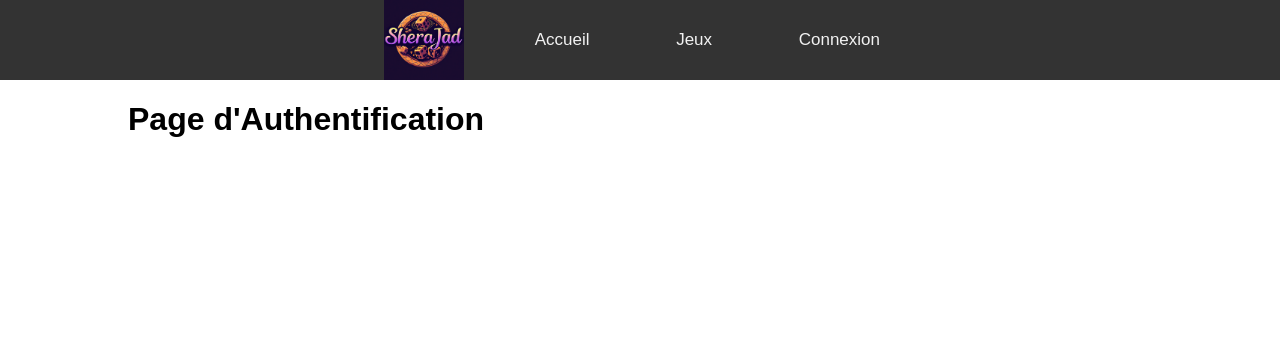
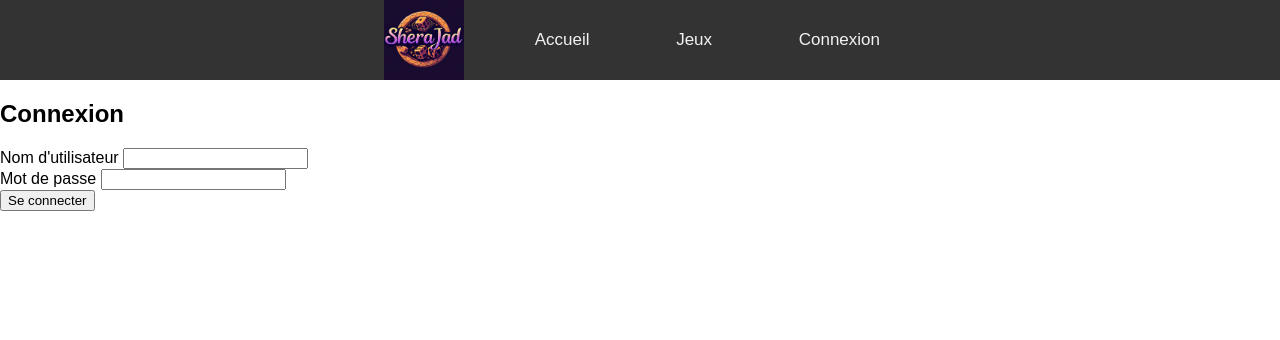
Before and after one commit to MaxBortolotti/SheraJad_BDDA, a Flask app: page /auth in a window 1280 px wide. Shown: the top 340 px of the page. Run offline with Flask 3, Linux system fonts and the light colour scheme; parts of the project's set-up code (start-up, migrations or seed data) failed here and were passed over.

Commit message:
marche pas

```diff
--- a/backend/app.py
+++ b/backend/app.py
@@ -1,12 +1,25 @@
-from flask import Flask, request, render_template
+from flask import Flask, request, render_template, redirect, url_for, flash
 from flask_sqlalchemy import SQLAlchemy
 from datetime import datetime
+from flask_login import LoginManager, UserMixin, login_user, login_required, logout_user, current_user
 
 app = Flask(__name__, template_folder='../templates', static_folder='../static')
 
+#config pour lien Flask-BDD
 app.config['SQLALCHEMY_DATABASE_URI'] = 'mysql+pymysql://root:root@localhost/sherajad'
 app.config['SQLALCHEMY_TRACK_MODIFICATIONS'] = False
+
+#config pour login
+app.secret_key = 'super secret key'
+app.config['SESSION_TYPE'] = 'filesystem'
+#sess.init_app(app)
 db = SQLAlchemy(app)
+
+
+#config flask_login
+login_manager = LoginManager()
+login_manager.init_app(app)
+login_manager.login_view = 'login'
 
 # --- MODELS ---
 
@@ -126,6 +139,23 @@ def game_detail(game_id):
     return render_template('game-detail.html', game=game)
 
 
+@app.route('/auth', methods=['GET', 'POST'])
+def auth():
+    if request.method == 'POST':
+        # Logique de connexion
+        username = request.form['username']
+        password = request.form['password']
+        result = db.session.execute(SQLAlchemy.text('SELECT * FROM users WHERE user_name = '+username+' AND password COLLATE utf8mb4_general_ci  = sha2(concat(creationdate, '+password+'), 224) COLLATE utf8mb4_general_ci'))
+        if result.one_or_none() :
+            #login_user(user)
+            return redirect(url_for('home'))
+        else:
+            flash('Identifiants invalides.')
+    return render_template('auth.html')
+
+@login_manager.user_loader
+def load_user(user_id):
+    return User.query.get(int(user_id))
 
 # --- MAIN ---
 
--- a/templates/auth.html
+++ b/templates/auth.html
@@ -7,7 +7,6 @@
 </head>
 
 <body>
-
     <!-- Barre de navigation -->
     <nav>
         <a class="nav-img-link" href="/"><img class="nav-img" href="/"
@@ -18,10 +17,29 @@
     </nav>
 
 
-    <div class="main-text">
-        <h1>Page d'Authentification</h1>
+    <div id="login-page" class="container">
+        <h2>Connexion</h2>
+        <!--
+        {% with messages = get_flashed_messages(with_categories=true) %}
+        {% if messages %}
+        {% for category, message in messages %}
+        <div class="flash {{ category }}">{{ message }}</div>
+        {% endfor %}
+        {% endif %}
+        {% endwith %}
+        -->
+        <form method="POST" action="{{ url_for('auth') }}">
+            <div class="form-group">
+                <label for="username">Nom d'utilisateur</label>
+                <input type="text" id="username" name="username" required>
+            </div>
+            <div class="form-group">
+                <label for="password">Mot de passe </label>
+                <input type="password" id="password" name="password" required>
+            </div>
+            <button type="submit" class="btn-login">Se connecter</button>
+        </form>
     </div>
-
 </body>
 
 </html>
```
